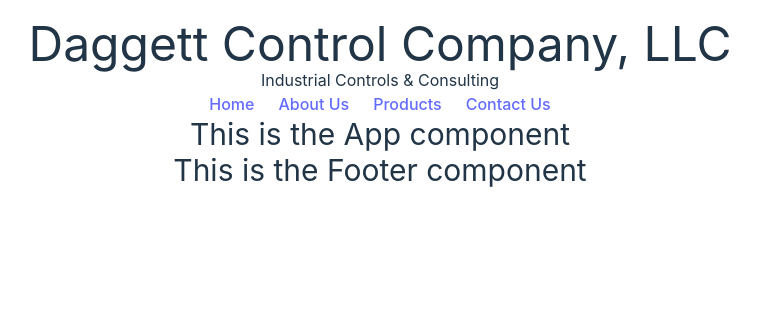
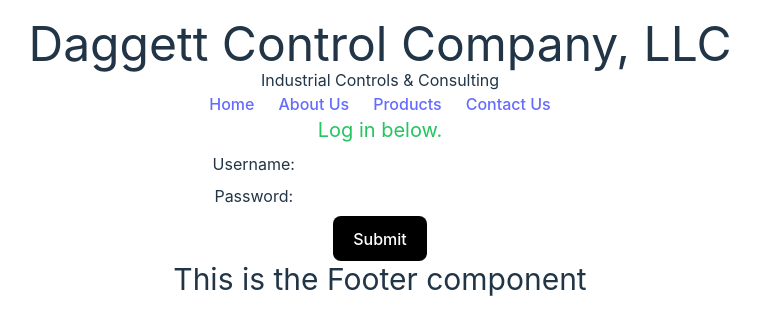
Before and after one commit to mikedavissoftware/daggett-control-website, a React (Vite) app in the folder client/: page /login in a window 1280 px wide. Shown: the top 334 px of the page, without its empty margins (260-1020 px from the left). Built offline with nearby package versions, Linux system fonts and the light colour scheme.

Commit message:
login almost finished

```diff
--- a/client/src/App.jsx
+++ b/client/src/App.jsx
@@ -1,23 +1,26 @@
-import { Switch, Route } from "react-router-dom"
+import { createContext, useState } from 'react'
+import { Switch, Route, Link } from "react-router-dom"
 
 import Header from "./components/Header"
 import HomePage from "./components/HomePage"
 import AboutUsPage from "./components/AboutUsPage"
 import ProductsPage from "./components/ProductsPage"
 import ContactPage from "./components/ContactPage"
+import LoginPage from "./components/LoginPage"
 import Footer from "./components/Footer"
+
+const UserContext = createContext(null)
 
 
 export default function App() {
-
+  const [user, setUser] = useState(null)
 
 
   return (
-    <div>
+    <UserContext.Provider value={{ user, setUser }}>
       <Header />
 
-      <h2 className="text-3xl">This is the App component</h2>
-
+      {(user) ? (
         <Switch>
           <Route exact path="/">
             <HomePage />
@@ -31,9 +34,21 @@ export default function App() {
           <Route path="/contact">
             <ContactPage />
           </Route>
+          <Route path="/login">
+            <LoginPage />
+          </Route>
         </Switch>
+      ) : (
+        <>
+        <Switch>
+          <Route path="/login">
+            <LoginPage />
+          </Route>
+        </Switch>
+        </>
+      )}
 
       <Footer />
-    </div>
+    </UserContext.Provider>
   )
 }
--- /dev/null
+++ b/client/src/components/LoginPage.jsx
@@ -0,0 +1,59 @@
+import { useState } from 'react'
+
+
+
+export default function LoginPage() {
+  const [formData, setFormData] = useState({
+    username: "",
+    password: ""
+  })
+  const [errors, setErrors] = useState([])
+
+  function handleChange(e) {
+    console.log(e.target.value)
+    setFormData({...formData, [e.target.name]: e.target.value})
+    console.log(formData)
+  }
+
+  function handleSubmit(e) {
+    e.preventDefault()
+    fetch("/login", {
+      method: "POST",
+      headers: {
+        "Content-Type": "application/json",
+      },
+      body: JSON.stringify(formData),
+    }).then((r) => {
+      if (r.ok) {
+        r.json().then((currentUser) => setCurrentUser(currentUser));
+        redirect()
+      } else {
+        r.json().then((err) => setErrors(err.errors));
+      }
+    });
+  }
+
+  return (
+    <div>
+      {(errors.length >= 1) ? (
+        <h3 className="text-xl text-red-500">{errors}</h3>
+      ) : (
+        <h3 className="text-xl text-green-500">Log in below.</h3>
+      )}
+
+      <form onSubmit={handleSubmit}>
+        <div className="my-2">
+          <label>Username: </label>
+          <input type="text" name="username" value={formData.username} onChange={(e) => handleChange(e)}/>
+        </div>
+
+        <div className="my-2">
+          <label>Password: </label>
+          <input type="password" name="password" value={formData.password} onChange={(e) => handleChange(e)}/>
+        </div>
+
+        <button type="submit" className="bg-black text-white">Submit</button>
+      </form>
+    </div>
+  )
+}
--- a/client/src/components/TEMPLATE.jsx
+++ b/client/src/components/TEMPLATE.jsx
@@ -8,7 +8,7 @@ export default function Template() {
 
   return (
     <div>
-      <h1>This is the Template component</h1>
+      <h2 className="text-3xl">This is the Template component</h2>
     </div>
   )
 }
```
Also changed, not shown: 2 other files (tests, documents, lock files or other folders). Lines whose indentation alone changed are shown as unchanged.
